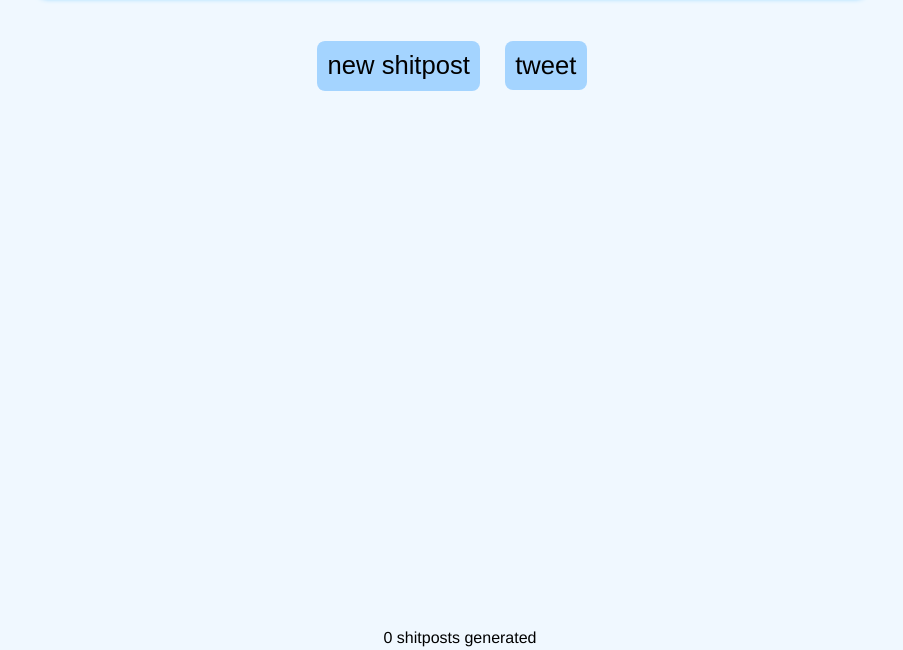
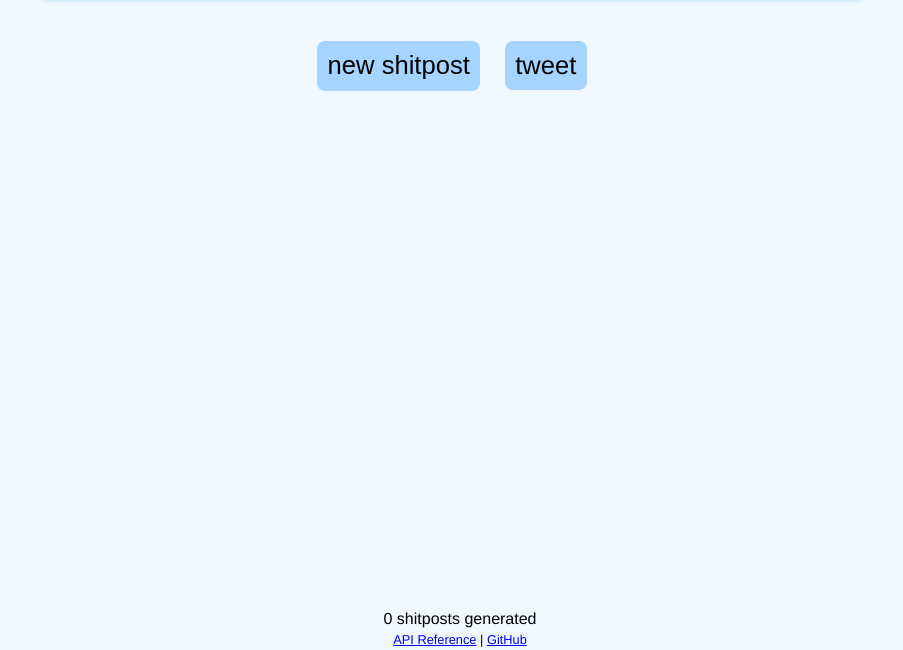
Before and after one commit to ntratcliff/emojipasta.club, a plain HTML site: page pages/index.html in a window 1280 px wide. Shown: the part 150-800 px from the top of the page, without its empty margins (188-1091 px from the left). Drawn offline with nearby package versions, Linux system fonts and the light colour scheme; no server answers.

Commit message:
added github links

```diff
--- a/pages/index.html
+++ b/pages/index.html
@@ -34,5 +34,6 @@
             <a id="tweet-button" class="button" target="_blank">tweet</a>
         </div>
 		<div id="shitpost-count"><span id="counter">0</span> shitposts generated</div>
+		<div id="footer"><a href="https://github.com/ntratcliff/emojipasta.club#api" target="_blank">API Reference</a> | <a href="https://github.com/ntratcliff/emojipasta.club" target="_blank">GitHub</a></div>
     </body>
 </html>
--- a/pages/style.css
+++ b/pages/style.css
@@ -27,9 +27,17 @@ body{
 
 #shitpost-count{
 	position: absolute;
+	bottom: 1.4em;
+	width: 100%;
+	text-align: center;
+}
+
+#footer{
+	position: absolute;
 	bottom: 0.2em;
 	width: 100%;
 	text-align: center;
+	font-size: 0.8em;
 }
 
 .emoji-text{
```
